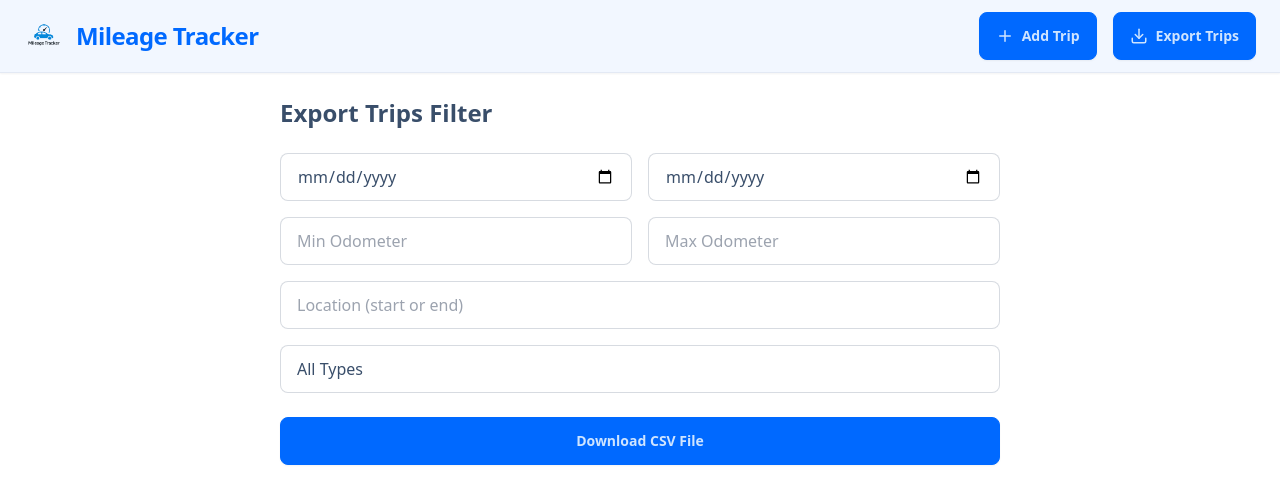
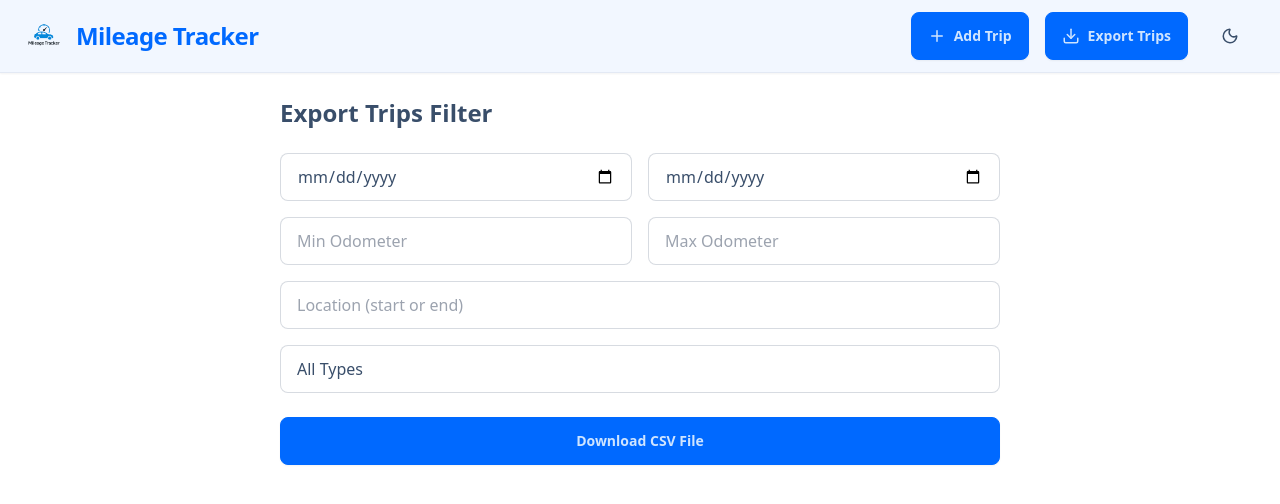
Before and after one commit to Samueljdk/mileage-tracker-backend, a React app in the folder frontend/: page /export in a window 1280 px wide. Shown: the top 504 px of the page. Built offline with nearby package versions, Linux system fonts and the light colour scheme; the HTML template or start-up script is replaced by a standard one.

Commit message:
Moved <Navbar> to app.jsx so it becomes golbal. Added night mode in nav bar. 2026-04-19, 02:52pm

```diff
--- a/frontend/src/App.jsx
+++ b/frontend/src/App.jsx
@@ -1,14 +1,32 @@
-import React from "react";
+import React, { use ,useEffect, useState} from "react";
 import { Routes, Route } from "react-router";
+
 
 import HomePage from "./pages/HomePage.jsx";
 import CreatePage from "./pages/CreatePage.jsx";
 import TripDetailPage from "./pages/TripDetailPage.jsx";
 import ExportPage from "./pages/ExportPage.jsx";
+import Navbar from "./components/Navbar.jsx";
 
 const App = () => {
+  const [theme, setTheme] = useState("winter");
+
+  {/*load saved them to startup*/}
+  useEffect(() => {
+    const savedTheme = localStorage.getItem("theme");
+    if (savedTheme) {
+      setTheme(savedTheme);
+    }}, []);
+
+  {/*apply theme throughout the app*/}
+  useEffect(() => {
+    document.documentElement.setAttribute("data-theme", theme);
+    localStorage.setItem("theme", theme);
+  }, [theme]);
+
   return (
-    <div data-theme="winter">
+    <div className="min-h-screen">
+      <Navbar theme={theme} setTheme={setTheme} />
       <Routes>
         <Route path="/" element={<HomePage />} />
         <Route path="/create" element={<CreatePage />} />
--- a/frontend/src/components/Navbar.jsx
+++ b/frontend/src/components/Navbar.jsx
@@ -1,13 +1,18 @@
 
 import React from "react";
 import { Link } from "react-router";
-import { PlusIcon, DownloadIcon, CarIcon } from "lucide-react";
+import { PlusIcon, DownloadIcon, CarIcon, MoonIcon,  SunIcon } from "lucide-react";
 import logo from "../assets/Logo-removebg-preview.png";
 
 
 
 
-const Navbar = () => {
+const Navbar = ({ theme, setTheme }) => {
+
+  const toggleTheme = () => {
+    setTheme(theme === "winter"?"night":"winter");
+  };
+
   return (
     <header className="bg-base-200 border-b border-base-300 shadow-sm">
       <div className="w-full px-6 py-3">
@@ -41,6 +46,12 @@ const Navbar = () => {
               <span className="hidden sm:inline">Export Trips</span>
             </Link>
 
+            {/*Theme toggle button*/}
+            <button
+              className="btn btn-ghost btn-sm md:btn-md gap-2" onClick={toggleTheme} aria-label="Toggle Theme">
+              {theme === "winter" ? <MoonIcon size={18} /> : <SunIcon size={18} />}
+            </button>
+
           </div>
 
 
--- a/frontend/src/pages/CreatePage.jsx
+++ b/frontend/src/pages/CreatePage.jsx
@@ -158,7 +158,6 @@ const CreatePage = () => {
 
   return (
     <div className="min-h-screen">
-      <Navbar />
       <div className="min-h-screen bg-base-200">
         <div className="container mx-auto px-4 py-8">
           <div className="max-w-2xl mx-auto">
--- a/frontend/src/pages/ExportPage.jsx
+++ b/frontend/src/pages/ExportPage.jsx
@@ -35,7 +35,7 @@ const ExportTrips = () => {
 
 
   return (
-    <div><Navbar/>
+    <div>
         <div className="max-w-3xl mx-auto p-6">
 
             <h1 className="text-2xl font-bold mb-6">Export Trips Filter</h1>
--- a/frontend/src/pages/HomePage.jsx
+++ b/frontend/src/pages/HomePage.jsx
@@ -60,7 +60,7 @@ const homePage = () => {
   return (
 
     <div className= "min-h-screen">
-       <Navbar />
+
         {isRateLimited && <RateLimitedUI />}
 
         <div className="max-w-7xl mx-auto px-4 py-8">
@@ -122,6 +122,7 @@ const homePage = () => {
               </div>
             )}
         </div>
+
     </div>
   );
 
--- a/frontend/src/pages/TripDetailPage.jsx
+++ b/frontend/src/pages/TripDetailPage.jsx
@@ -82,7 +82,7 @@ const TripDetailPage = () => {
     }
 
   return (
-    <div><Navbar/>
+    <div>
 
       <div className="min-h-screen bg-base-200">
 
```
Also changed, not shown: 1 other file (tests, documents, lock files or other folders).
